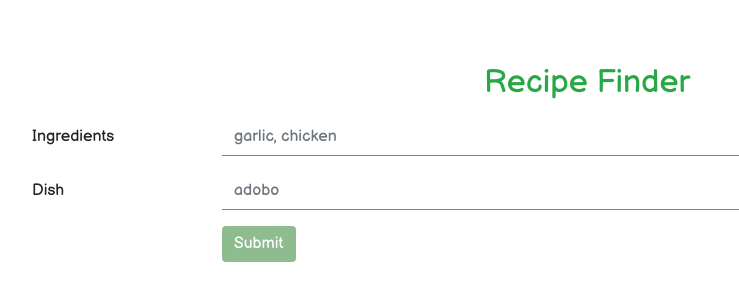
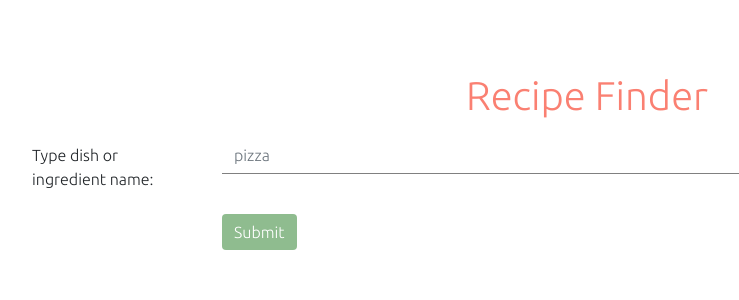
Before and after one commit to PaulaJach/RecipeFinder, a React (Create React App) app: page / in a window 1280 px wide. Shown: the top 300 px of the page, without its empty margins (53-792 px from the left). Built offline with nearby package versions, Linux system fonts and the light colour scheme.

Commit message:
installed sass preprocessor and removed search input

```diff
--- a/package.json
+++ b/package.json
@@ -34,5 +34,8 @@
       "last 1 firefox version",
       "last 1 safari version"
     ]
+  },
+  "devDependencies": {
+    "sass": "^1.26.9"
   }
 }
--- a/public/index.html
+++ b/public/index.html
@@ -10,13 +10,12 @@
       content="Web site created using create-react-app"
     />
     <link rel="apple-touch-icon" href="%PUBLIC_URL%/logo192.png" />
-    <link href="https://fonts.googleapis.com/css2?family=Balsamiq+Sans&display=swap" rel="stylesheet">
     <link rel="stylesheet" href="https://maxcdn.bootstrapcdn.com/bootstrap/4.3.1/css/bootstrap.min.css"
       integrity="sha384-ggOyR0iXCbMQv3Xipma34MD+dH/1fQ784/j6cY/iJTQUOhcWr7x9JvoRxT2MZw1T" crossorigin="anonymous" />
 
     <link rel="manifest" href="%PUBLIC_URL%/manifest.json" />
 
-    <title>React App</title>
+    <title>Recipe Finder</title>
   </head>
   <body>
     <noscript>You need to enable JavaScript to run this app.</noscript>
--- a/src/components/App.js
+++ b/src/components/App.js
@@ -3,13 +3,13 @@ import { Container } from 'react-bootstrap';
 import SearchRecipes from './SearchRecipes';
 import RecipeList from './RecipeList';
 
-import '../styles/index.css';
+import '../styles/index.scss';
 
 class App extends Component {
     render() {
         return(
             <Container>
-                <h2 className="text-center mb-3 text-success">Recipe Finder</h2>
+                <h1 className="recipe__title text-center mb-3 mt-2">Recipe Finder</h1>
                 <SearchRecipes />
                 <RecipeList />
             </Container>
--- a/src/components/FavouritesList.js
+++ b/src/components/FavouritesList.js
@@ -7,15 +7,16 @@ class FavouritesList extends Component {
     render() {
         return (
             <div>
-                <h4 className="link"><Link to='/'>Home</Link></h4>
-                <h4 className="mt-4 text-center">Favourite Recipes:</h4>
+                <h4 className="recipe__link"><Link to='/'>Home</Link></h4>
+                <h4 className="recipe__title--fav mt-4 text-center">Favourite Recipes:</h4>
                 {
                     this.props.favouriteRecipes.map((recipe, index) => {
                         return (
                             <RecipeItem
                                 key={index}
                                 recipe={recipe}
-                                favouriteButton={false} />
+                                favouriteButton={false}
+                            />
                         );
                     })
                 }
--- a/src/components/RecipeItem.js
+++ b/src/components/RecipeItem.js
@@ -19,17 +19,17 @@ class RecipeItem extends Component {
     render() {
         let { recipe } = this.props;
         return (
-            <div className="recipe-item">
+            <div className="recipe__item">
                 {
                     this.props.favouriteButton ?
 
                         this.state.favourited ?
-                        <div className="recipe-star-fav" >
+                        <div className="recipe__star--fav" >
                              &#9733;
                         </div>
                         :
                         <div
-                            className="recipe-star"
+                            className="recipe__star"
                             onClick = {() => this.onClickHandler(recipe)}>
                              &#9734;
                         </div>
@@ -39,9 +39,9 @@ class RecipeItem extends Component {
                 }
 
 
-                <div className="recipe-text">
+                <div className="recipe__text">
                     <a href={recipe.href}>
-                        <h4 className="text-center">{recipe.title}</h4>
+                        <h4 className="recipe__subtitle text-center">{recipe.title}</h4>
                     </a>
                     <p>{recipe.ingredients}</p>
 
@@ -49,7 +49,7 @@ class RecipeItem extends Component {
                 <img
                     src={recipe.thumbnail !==undefined ? recipe.thumbnail : null}
                     alt="recipe"
-                    className="recipe-img" />
+                    className="recipe__img" />
             </div>
         );
     };
--- a/src/components/RecipeList.js
+++ b/src/components/RecipeList.js
@@ -11,7 +11,7 @@ class RecipeList extends Component {
             <div>
                 {
                     this.props.favouriteRecipes.length > 0 ?
-                    <h4 className="link"><Link to='/favourites'>Favourites</Link></h4>
+                    <h4 className="recipe__link"><Link to='/favourites'>Favourites</Link></h4>
                     :
                     <div></div>
                 }
--- a/src/components/SearchRecipes.js
+++ b/src/components/SearchRecipes.js
@@ -37,26 +37,11 @@ class SearchRecipes extends Component {
             <Form onSubmit = {this.onSubmitHandler}>
                 <Form.Group as={Row}>
                     <Form.Label column sm={2}>
-                        Ingredients
-                    </Form.Label>
-                    <Col sm={10}>
-                        <Form.Control
-                            type="text"
-                            placeholder="garlic, chicken"
-                            onChange={event => this.setState(
-                                {ingredients: event.target.value})
-                            }
-                        />
-                    </Col>
-                </Form.Group>
-
-                <Form.Group as={Row}>
-                    <Form.Label column sm={2}>
-                        Dish
+                        Type dish or ingredient name:
                     </Form.Label>
                     <Col sm={10}>
                         <Form.Control type="text"
-                            placeholder="adobo"
+                            placeholder="pizza"
                             onChange = {event => this.setState(
                                 {dish: event.target.value})
                             }
--- a/src/styles/index.css
+++ b/src/styles/index.scss
@@ -1,11 +1,20 @@
+@import url('https://fonts.googleapis.com/css2?family=Ubuntu:wght@300&display=swap');
+
 body {
-    font-family: 'Balsamiq Sans', cursive;
+    font-family: 'Ubuntu', sans-serif;
     padding: 5%;
+}
+
+.recipe__title {
+    color: salmon;
+}
+
+.recipe__subtitle {
+    color: darksalmon;
 }
 
 .btn-submit {
     margin: 0 auto;
-
 
 }
 .btn-primary {
@@ -28,7 +37,7 @@ input.form-control:focus {
     outline: 0;
 }
 
-.recipe-item {
+.recipe__item {
     display: flex;
     flex-direction: row;
     flex-wrap: wrap;
@@ -39,7 +48,7 @@ input.form-control:focus {
 
 }
 
-.recipe-text {
+.recipe__text {
     display: flex;
     flex-direction: column;
     text-align: left;
@@ -47,7 +56,7 @@ input.form-control:focus {
     width: 400px;
 }
 
-.recipe-img {
+.recipe__img {
 
     width: 100px;
     height: 100px;
@@ -56,21 +65,31 @@ input.form-control:focus {
     border-radius: 2px;
 }
 
-.recipe-star {
+.recipe__star {
     cursor: pointer;
     font-size: 20px;
     margin-right: 15px;
 }
 
-.recipe-star-fav {
+.recipe__star--fav {
     color: lightcoral;
     font-size: 20px;
     margin-right: 15px;
     cursor: pointer;
 }
 
-.link {
+.recipe__link {
     position: absolute;
-    top: 30px;
+    top: 10px;
     left: 30px;
+    color: darkcyan;
 }
+
+.recipe__title--fav {
+    color: salmon;
+}
+
+.recipe__item--fav {
+    margin-top: 30px;
+    color: salmon;
+}
```
Also changed, not shown: 1 other file (tests, documents, lock files or other folders).
